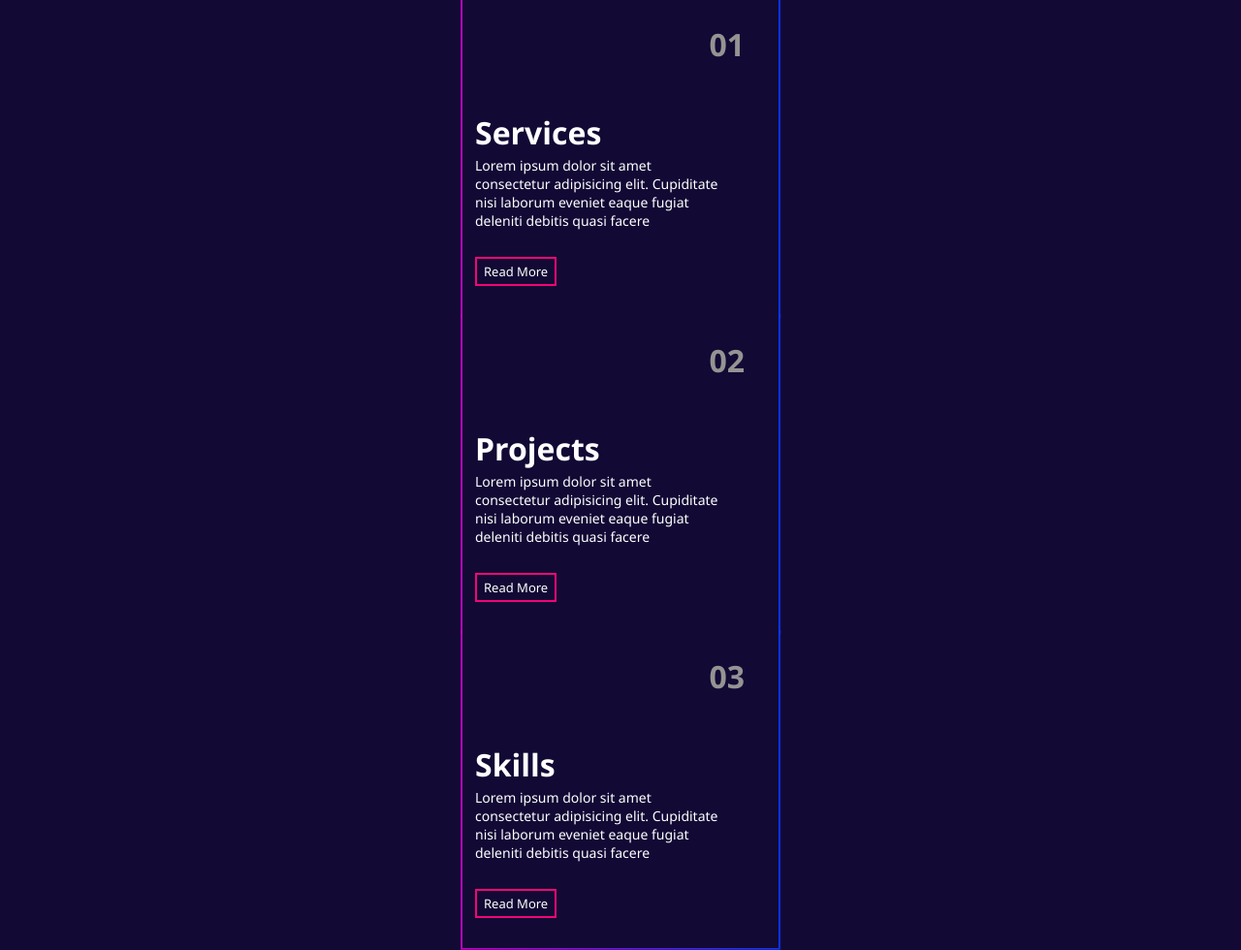
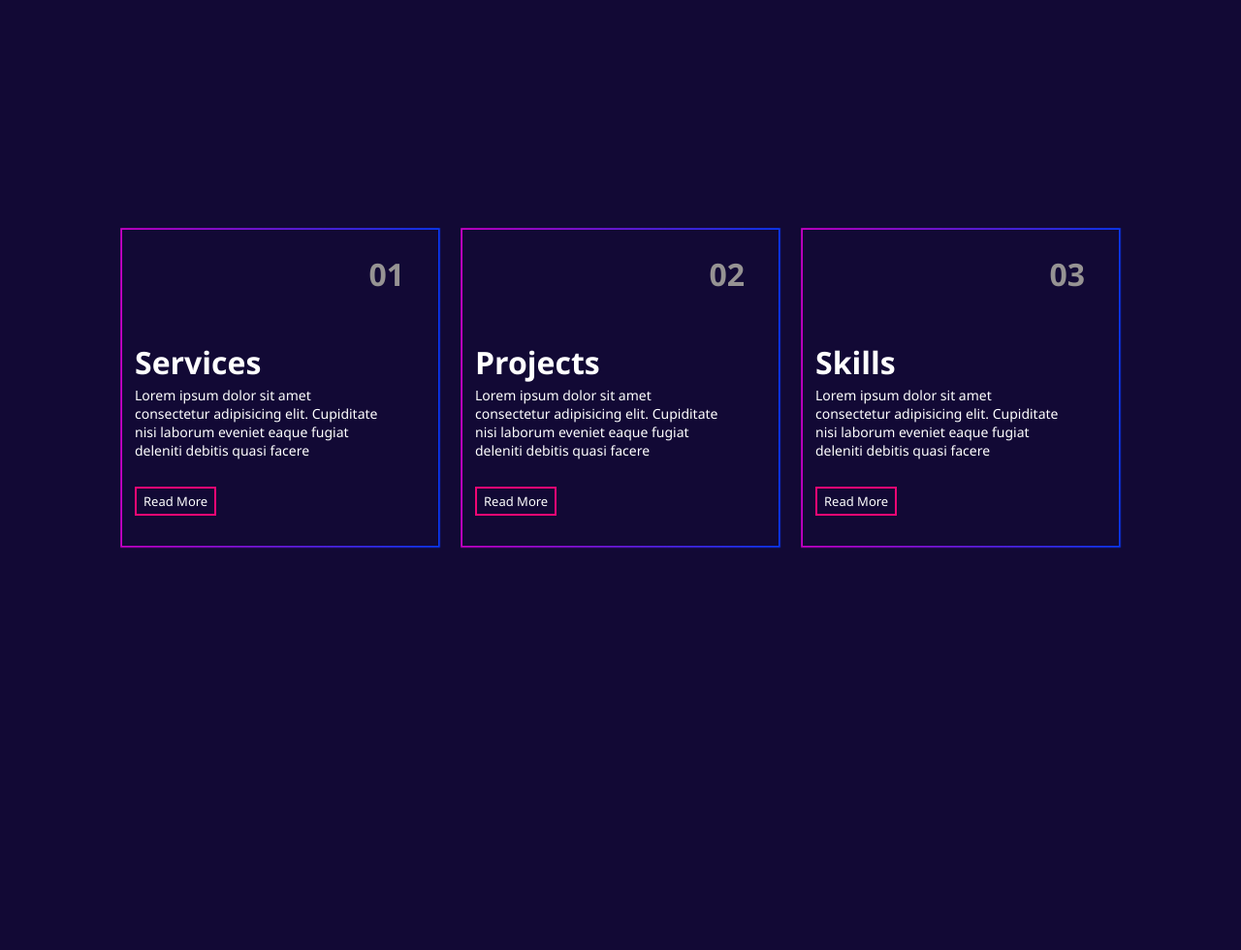
Before and after one commit to StrangerSeemanta/gradient-hover-card-design, a plain HTML site: page index.html in a window 1280 px wide. Shown: the whole page at 97% size. After the commit the page ends 800 px from the top, so only its background shows below. Drawn offline with Linux system fonts and the light colour scheme.

Commit message:
Update style.css

```diff
--- a/style.css
+++ b/style.css
@@ -12,6 +12,12 @@ body {
   justify-content: center;
   align-items: center;
   background: #120935;
+}
+.card_wrapper{
+	 display: flex;
+  justify-content: center;
+  align-items: center;
+  gap:25px;
 }
 .card {
   min-width: 200px;
```
